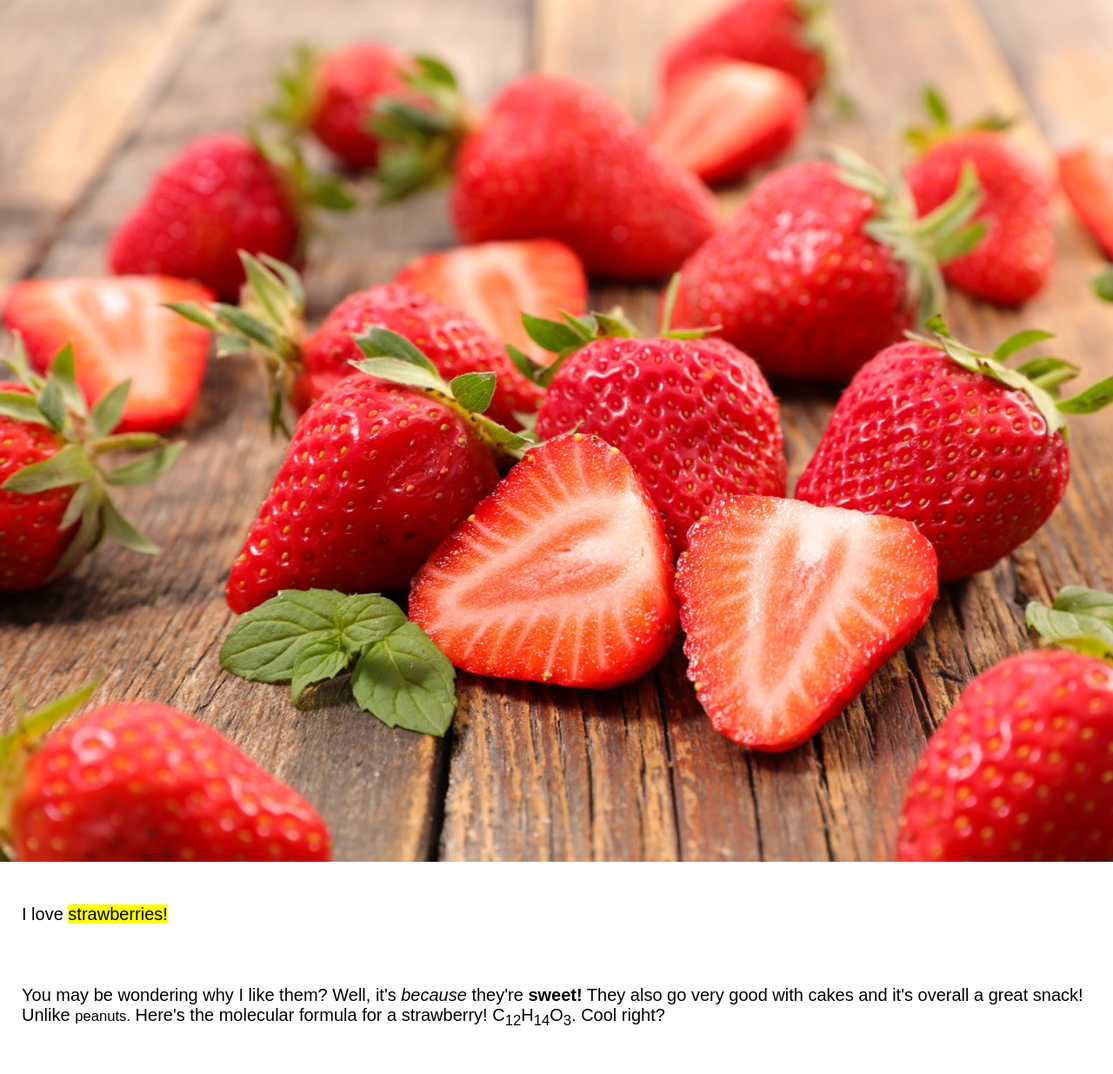
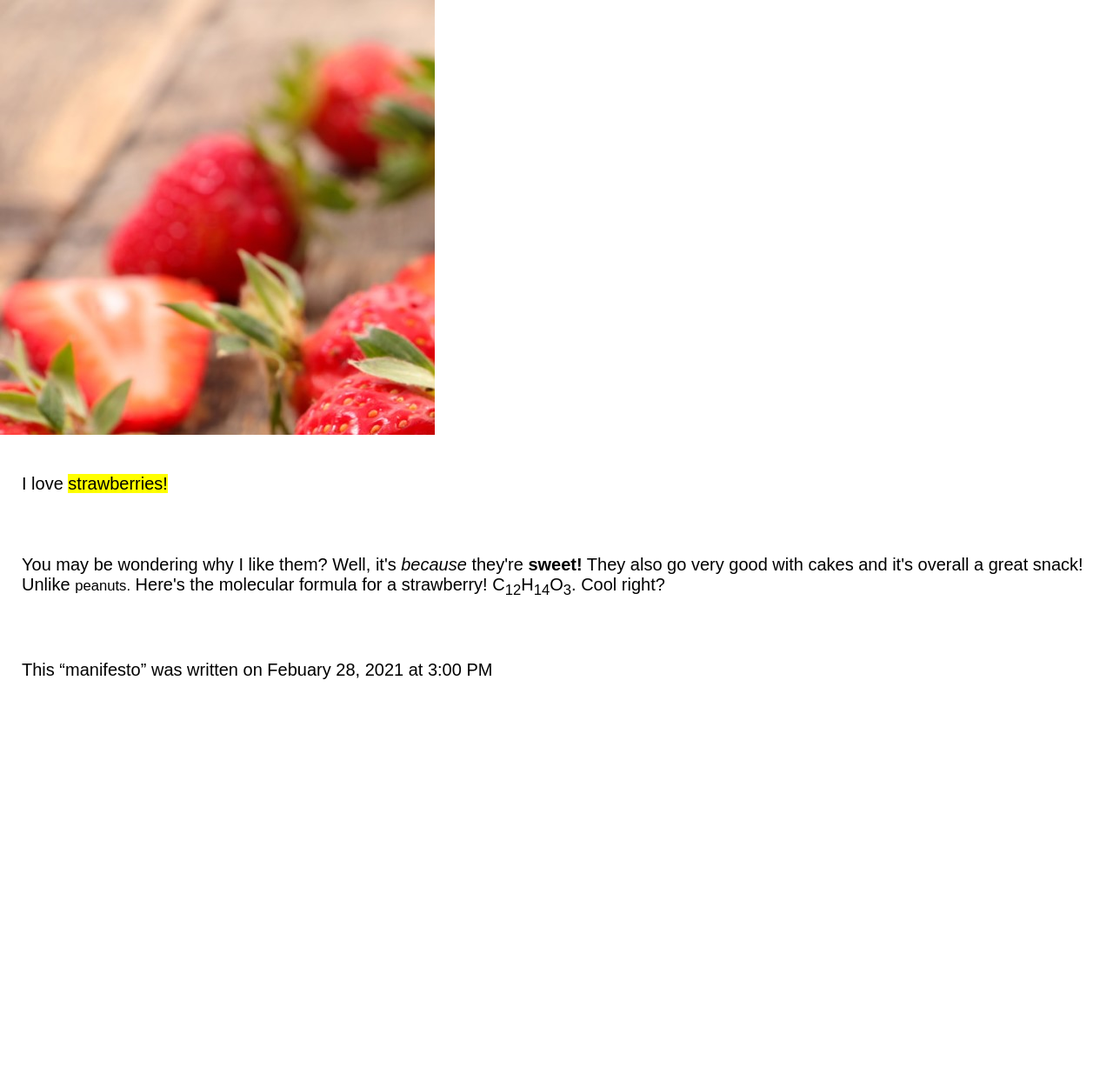
Before and after one commit to KennyN/sample-beginning-page, a PHP site: page /strawberry.html in a window 1280 px wide; the page is wider, and only the part inside the window is pictured. Shown: the top 1235 px of that part at 87% size. Run offline with PHP 8.4, Linux system fonts and the light colour scheme.

Commit message:
Update stylesheet.css

```diff
--- a/css/stylesheet.css
+++ b/css/stylesheet.css
@@ -52,3 +52,8 @@ footer {
     width: 200px;
     height: 40px;
 }
+.strawberry-container{
+    height: 500px;
+    width: 500px;
+    overflow: scroll;
+}
```
